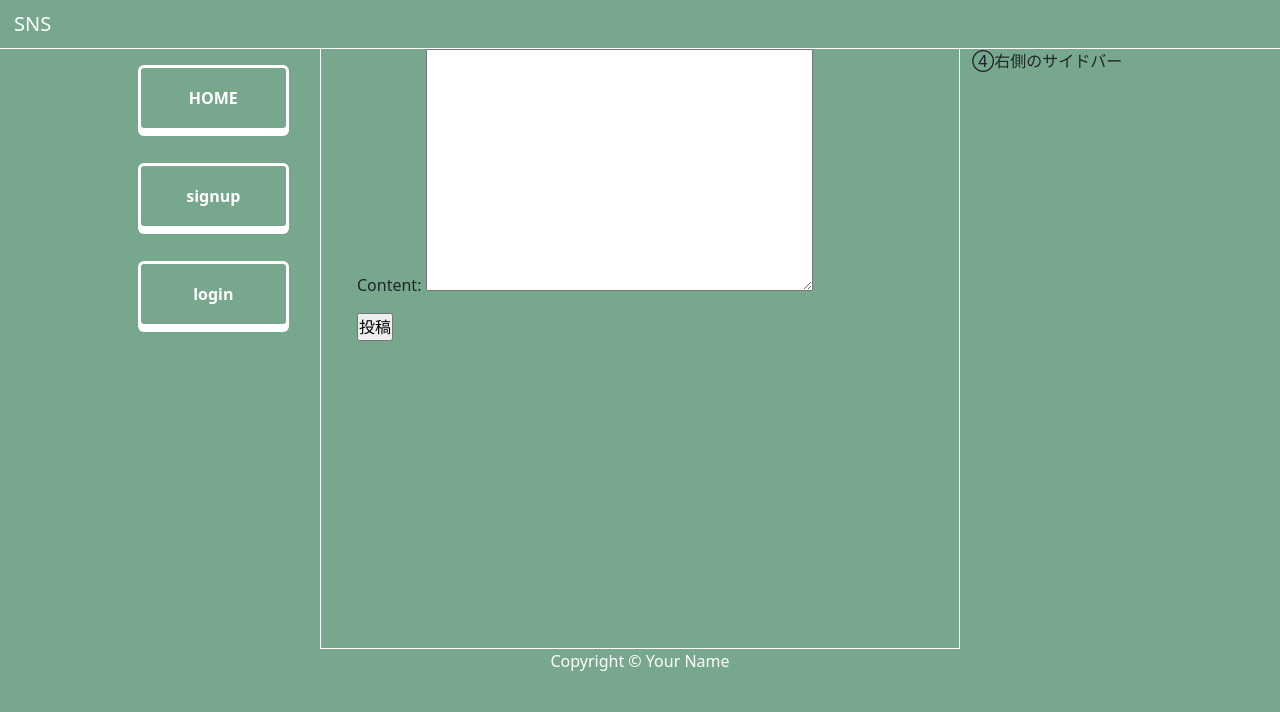
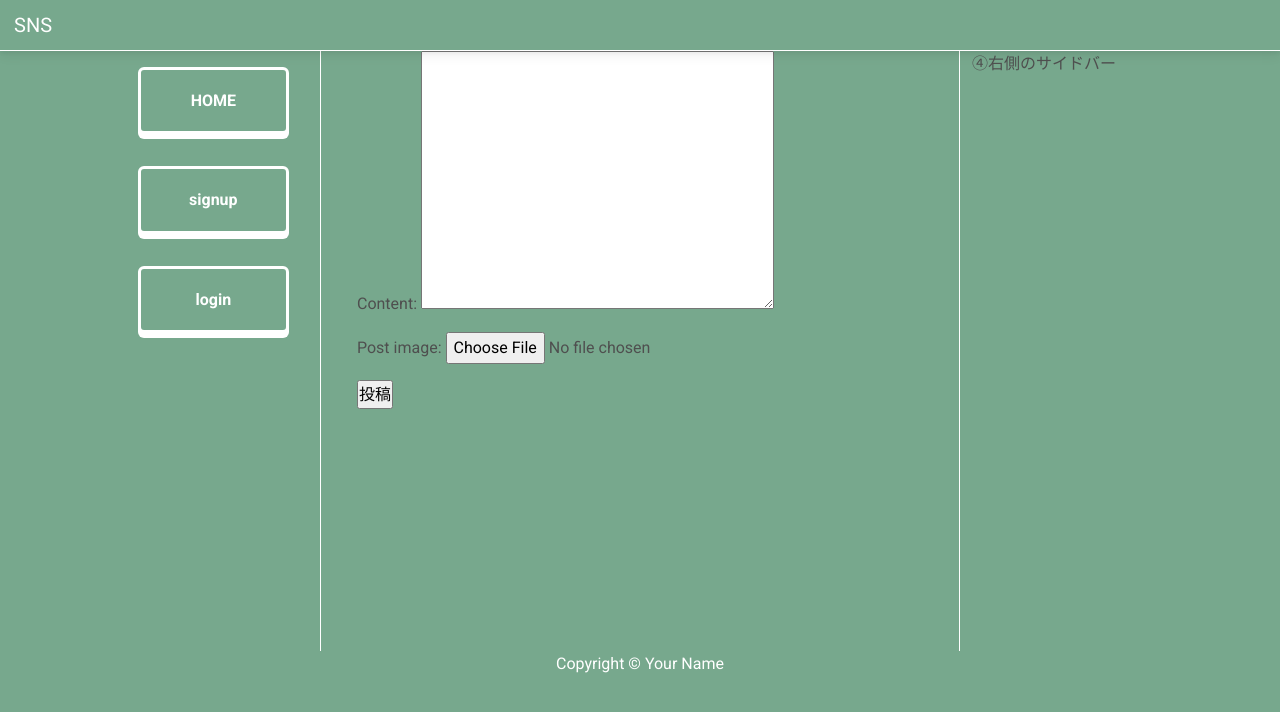
Before and after one commit to usa4040/django_sns, a Django app: page /post/create in a window 1280 px wide. Shown: the top 712 px of the page. Run offline with Django 4.2, Linux system fonts and the light colour scheme; tables that the repository leaves empty hold one stand-in row (values such as "Sample post"); some libraries are stand-ins or nearby versions.

Commit message:
add like and post_image

```diff
--- a/app/admin.py
+++ b/app/admin.py
@@ -1,6 +1,6 @@
+from app.models import LikeForPost, Post
 from django.contrib import admin
-
-from app.models import Post
 
 # Register your models here.
 admin.site.register(Post)
+admin.site.register(LikeForPost)
--- a/app/models.py
+++ b/app/models.py
@@ -5,8 +5,20 @@ from django.db import models
 # Create your models here.
 class Post(models.Model):
     content = models.TextField()
+    post_image = models.ImageField(upload_to='img/',null=True, blank=True)
     user = models.ForeignKey(CustomUser, on_delete=models.CASCADE)
     created_at = models.DateTimeField(auto_now_add=True)
+    like = models.ManyToManyField(CustomUser, related_name='related_post', blank=True)
+
+    def __str__(self):
+        return self.content[:20]
 
     class Meta:
         ordering = ["-created_at"]
+
+
+class LikeForPost(models.Model):
+    """投稿に対するいいね"""
+    target = models.ForeignKey(Post, on_delete=models.CASCADE)
+    user = models.ForeignKey(CustomUser, on_delete=models.CASCADE)
+    timestamp = models.DateTimeField(auto_now_add=True)
--- a/app/urls.py
+++ b/app/urls.py
@@ -1,6 +1,5 @@
+from app import views
 from django.urls import path
-
-from app import views
 
 urlpatterns = [
     path('', views.HomeView.as_view(), name='index'),
@@ -9,4 +8,5 @@ urlpatterns = [
     path('post/detail/<int:pk>', views.PostDetailView.as_view(), name='detail'),
     path('post/detail/<int:pk>/delete', views.PostDeleteView.as_view(), name='delete'),
     path('post/detail/<int:pk>/update', views.PostUpdateView.as_view(), name='update'),
+    path('like_for_post/', views.like_for_post, name='like_for_post'),
 ]
--- a/app/views.py
+++ b/app/views.py
@@ -1,10 +1,11 @@
+from app.models import LikeForPost, Post
 from django.contrib.auth.mixins import LoginRequiredMixin
 from django.core.exceptions import PermissionDenied
+from django.http import JsonResponse
+from django.shortcuts import get_object_or_404
 from django.urls import reverse_lazy
 from django.views.generic import (CreateView, DeleteView, DetailView, ListView,
                                   UpdateView)
-
-from app.models import Post
 
 
 # Create your views here.
@@ -23,7 +24,7 @@ class PostMylistView(ListView):
 class PostCreateView(CreateView):
     model = Post
     template_name = 'app/post_create.html'
-    fields = ['content']
+    fields = ('content','post_image')
     success_url = reverse_lazy('index')
 
     def form_valid(self, form):
@@ -33,6 +34,19 @@ class PostCreateView(CreateView):
 class PostDetailView(DetailView):
     model = Post
     template_name = 'app/post_detail.html'
+
+    def get_context_data(self, **kwargs):
+        context = super().get_context_data(**kwargs)
+        like_for_post_count = self.object.likeforpost_set.count()
+        # ポストに対するイイね数
+        context['like_for_post_count'] = like_for_post_count
+        # ログイン中のユーザーがイイねしているかどうか
+        if self.object.likeforpost_set.filter(user=self.request.user).exists():
+            context['is_user_liked_for_post'] = True
+        else:
+            context['is_user_liked_for_post'] = False
+
+        return context
 
 class PostDeleteView(LoginRequiredMixin, DeleteView):
     template_name = 'app/post_delete.html'
@@ -48,7 +62,7 @@ class PostDeleteView(LoginRequiredMixin, DeleteView):
 
 class PostUpdateView(LoginRequiredMixin, UpdateView):
     model = Post
-    fields = ['content']
+    fields = ('content', 'post_image')
     template_name = 'app/post_update.html'
 
     def get_object(self, queryset=None):
@@ -59,3 +73,22 @@ class PostUpdateView(LoginRequiredMixin, UpdateView):
         return obj
 
     success_url = reverse_lazy('index')
+
+def like_for_post(request):
+    post_pk = request.POST.get('post_pk')
+    context = {
+        'user': f'{request.user.last_name} {request.user.first_name}',
+    }
+    post = get_object_or_404(Post, pk=post_pk)
+    like = LikeForPost.objects.filter(target=post, user=request.user)
+
+    if like.exists():
+        like.delete()
+        context['method'] = 'delete'
+    else:
+        like.create(target=post, user=request.user)
+        context['method'] = 'create'
+
+    context['like_for_post_count'] = post.likeforpost_set.count()
+
+    return JsonResponse(context)
--- a/mysite/settings.py
+++ b/mysite/settings.py
@@ -66,6 +66,7 @@ TEMPLATES = [
         'APP_DIRS': True,
         'OPTIONS': {
             'context_processors': [
+                'django.template.context_processors.media',
                 'django.template.context_processors.debug',
                 'django.template.context_processors.request',
                 'django.contrib.auth.context_processors.auth',
@@ -127,6 +128,8 @@ STATIC_URL = '/static/'
 STATICFILES_DIRS = (
     os.path.join(BASE_DIR, "static"),
 )
+MEDIA_URL = '/media/'
+MEDIA_ROOT = os.path.join(BASE_DIR, 'media')
 
 # Default primary key field type
 # https://docs.djangoproject.com/en/4.1/ref/settings/#default-auto-field
--- a/mysite/urls.py
+++ b/mysite/urls.py
@@ -13,6 +13,8 @@ Including another URLconf
     1. Import the include() function: from django.urls import include, path
     2. Add a URL to urlpatterns:  path('blog/', include('blog.urls'))
 """
+from django.conf import settings
+from django.conf.urls.static import static
 from django.contrib import admin
 from django.urls import include, path
 
@@ -21,5 +23,5 @@ urlpatterns = [
     path('', include('app.urls')),
     path('accounts/', include('accounts.urls')),
     path('accounts/', include('allauth.urls')),
-
 ]
+urlpatterns += static(settings.MEDIA_URL, document_root=settings.MEDIA_ROOT)
--- a/static/css/style.css
+++ b/static/css/style.css
@@ -22,6 +22,7 @@ body {
 }
 
 .navbar {
+    background-color: #77a88d;
     border-bottom: 1px solid white;
     position: sticky;
     top: 0px;
@@ -29,7 +30,6 @@ body {
 }
 
 main {
-    border-bottom: 1px solid white;
     border-left: 1px solid white;
     border-right: 1px solid white;
 }
@@ -72,3 +72,8 @@ main {
     box-shadow: 0 0 0 white;
     color: white;
   }
+
+  /*img {
+    height: 10px;
+    width: 10px;
+  }
--- a/templates/app/index.html
+++ b/templates/app/index.html
@@ -1,11 +1,13 @@
 {% extends 'base.html' %}
-
 {% block content %}
 
 {% for item in object_list %}
 <div class="card">
     <div class="card-body">
-        <h5 class="card-title">{{ item.user.user_name }}&emsp;{{ item.created_at }}</h5>
+        <p class="card-title">{{ item.user.user_name }}&emsp;{{ item.created_at }}</p>
+        {% if item.post_image %}
+        <img src="{{ item.post_image.url }}" class="img-thumbnail">
+        {% endif %}
         <p class="card-text">{{ item.content }}</p>
         <a href="{% url 'detail' item.pk %}">詳細</a>
     </div>
--- a/templates/app/post_create.html
+++ b/templates/app/post_create.html
@@ -2,7 +2,7 @@
 
 
 {% block content %}
-<form method="post">
+<form method="post" enctype="multipart/form-data">
     {% csrf_token %}
     {{ form.as_p }}
     <input type="submit" value="投稿">
--- a/templates/app/post_mylist.html
+++ b/templates/app/post_mylist.html
@@ -6,7 +6,10 @@
 {% for item in object_list %}
 <div class="card">
     <div class="card-body">
-        <h5 class="card-title">{{ item.user.user_name }}&emsp;{{ item.created_at }}</h5>
+        <p class="card-title">{{ item.user.user_name }}&emsp;{{ item.created_at }}</p>
+        {% if item.post_image %}
+        <img src="{{ item.post_image.url }}" class="img-thumbnail">
+        {% endif %}
         <p class="card-text">{{ item.content }}</p>
         <a href="{% url 'detail' item.pk %}">詳細</a>
     </div>
--- a/templates/app/post_update.html
+++ b/templates/app/post_update.html
@@ -2,7 +2,7 @@
 
 
 {% block content %}
-<form method="post">
+<form method="post" enctype="multipart/form-data">
     {% csrf_token %}
     {{ form.as_p }}
     <input type="submit" value="修正する">
--- a/templates/base.html
+++ b/templates/base.html
@@ -4,6 +4,12 @@
 <head>
     <meta charset="UTF-8">
     <link href="https://cdn.jsdelivr.net/npm/bootstrap@5.0.2/dist/css/bootstrap.min.css" rel="stylesheet" integrity="sha384-EVSTQN3/azprG1Anm3QDgpJLIm9Nao0Yz1ztcQTwFspd3yD65VohhpuuCOmLASjC" crossorigin="anonymous">
+    <!-- Font Awesome -->
+    <link href="https://cdnjs.cloudflare.com/ajax/libs/font-awesome/5.15.1/css/all.min.css" rel="stylesheet" />
+    <!-- Google Fonts -->
+    <link href="https://fonts.googleapis.com/css?family=Roboto:300,400,500,700&display=swap" rel="stylesheet" />
+    <!-- MDB -->
+    <link href="https://cdnjs.cloudflare.com/ajax/libs/mdb-ui-kit/3.10.1/mdb.min.css" rel="stylesheet" />
     <link rel="stylesheet" href="{% static 'css/style.css' %}">
     <title>Document</title>
 </head>
```
Also changed, not shown: app/templatetags/app.py (added, +7 -0 lines), templates/app/post_detail.html (+55 -2 lines), app/migrations/0004_auto_20221117_1459.py (added), app/migrations/0005_remove_likeforcomment_target_and_more.py (added), app/migrations/0006_rename_image_post_post_image.py (added), db.sqlite3, media/img/1075417.jpg (added), 1 other file.
